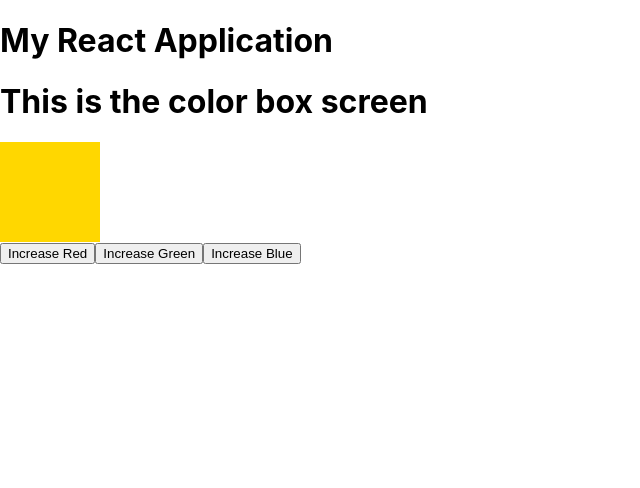
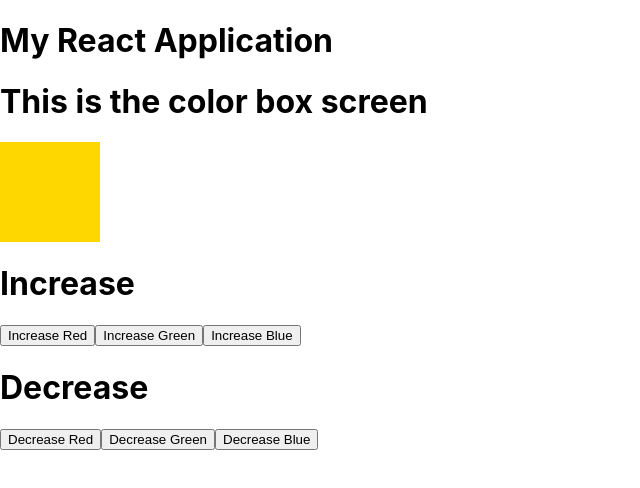
Before and after one commit to dannertech/color-app, a React (Create React App) app: page /colorbox in a window 1280 px wide. Shown: the top 488 px of the page, without its empty margins (0-640 px from the left). Built offline with nearby package versions, Linux system fonts and the light colour scheme.

Commit message:
added decrease buttons but still have to add reducer functions for each

```diff
--- a/src/app/screens/ColorBox.tsx
+++ b/src/app/screens/ColorBox.tsx
@@ -14,9 +14,18 @@ const ColorBox = () => {
         <>
         <h1>This is the color box screen</h1>
         <div style={{height: 100, width: 100, backgroundColor: `rgb(${store.red}, ${store.green}, ${store.blue})`}}></div>
+        <div>
+        <h1>Increase</h1>
         <button onClick={() => dispatch(increaseRed())}>Increase Red</button>
         <button onClick={() => dispatch(increaseGreen())}>Increase Green</button>
         <button onClick={() => dispatch(increaseBlue())}>Increase Blue</button>
+        </div>
+        <div>
+            <h1>Decrease</h1>
+            <button>Decrease Red</button>
+            <button>Decrease Green</button>
+            <button>Decrease Blue</button>
+        </div>
         </>
     )
 };
```
